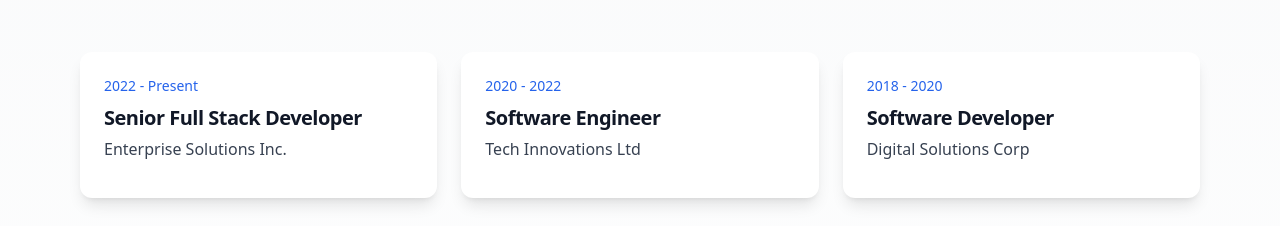
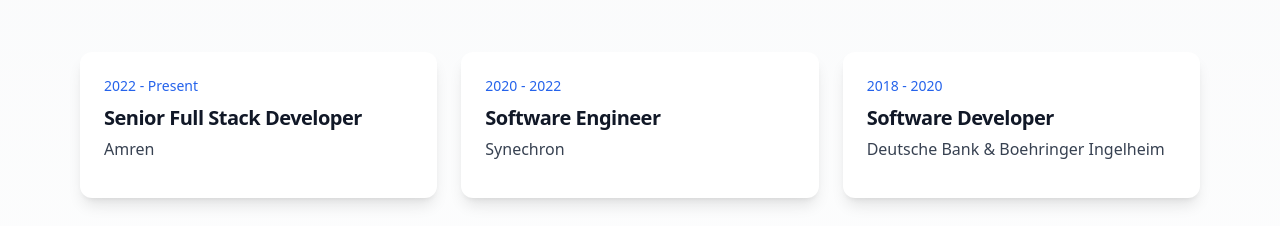
Before and after one commit to as5q6/MY-PORTFOLIO, a Next.js app: page / in a window 1280 px wide. Shown: the part 1360-1586 px from the top of the page. Built offline with nearby package versions, Linux system fonts and the light colour scheme.

Commit message:
Update Experience component: Revise company names to reflect actual work history

```diff
--- a/components/Experience.tsx
+++ b/components/Experience.tsx
@@ -34,7 +34,7 @@
 const experiences = [
   {
     title: "Senior Full Stack Developer",
-    company: "Enterprise Solutions Inc.",
+    company: "Amren",
     date: "2022 - Present",
     description: [
       "Led development of microservices architecture using Spring Boot and Django REST framework",
@@ -45,7 +45,7 @@
   },
   {
     title: "Software Engineer",
-    company: "Tech Innovations Ltd",
+    company: "Synechron",
     date: "2020 - 2022",
     description: [
       "Developed scalable APIs using Django and Spring Boot microservices",
@@ -56,7 +56,7 @@
   },
   {
     title: "Software Developer",
-    company: "Digital Solutions Corp",
+    company: "Deutsche Bank & Boehringer Ingelheim",
     date: "2018 - 2020",
     description: [
       "Built and maintained enterprise applications using Spring Boot and Django",
```
